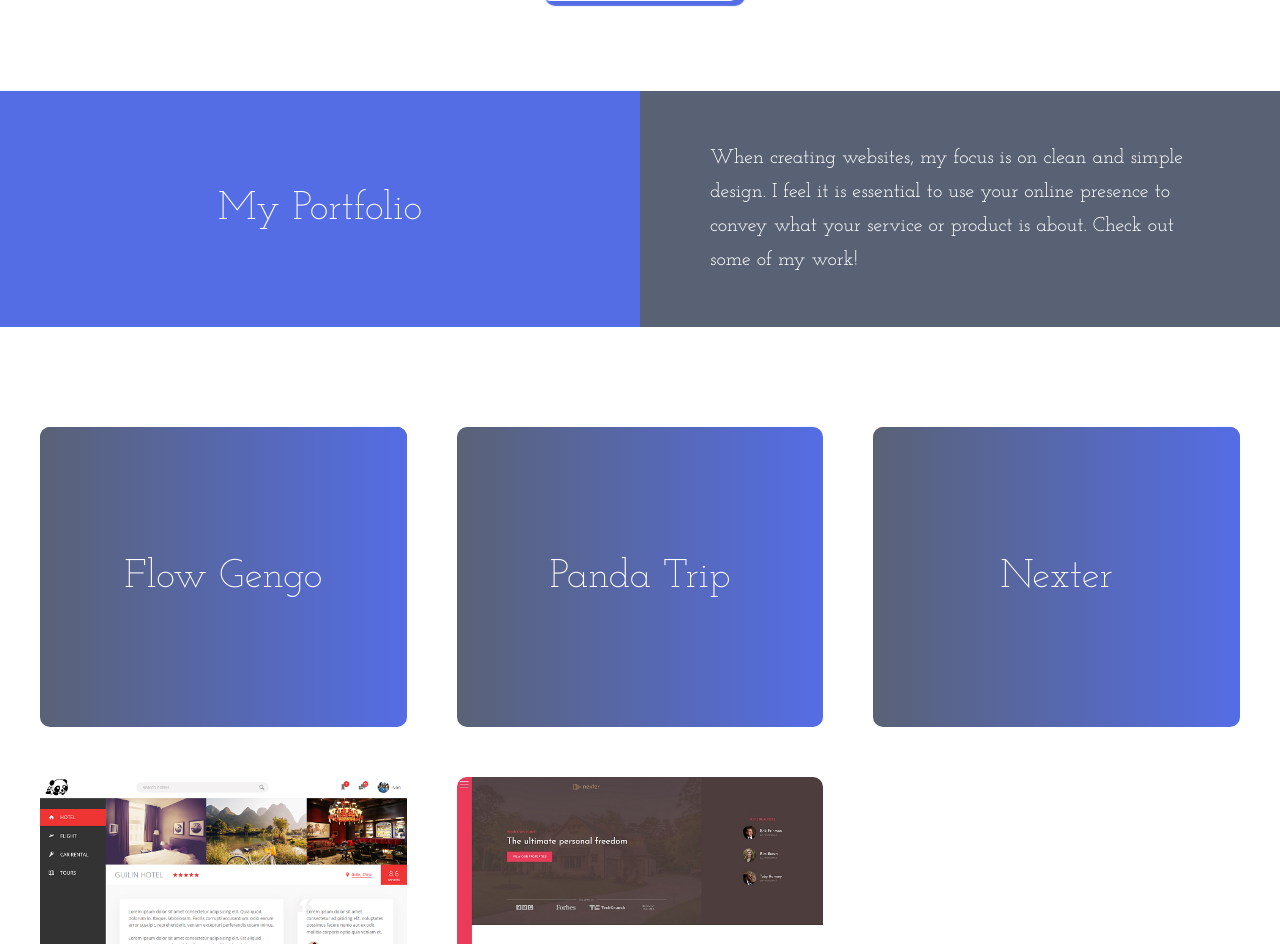
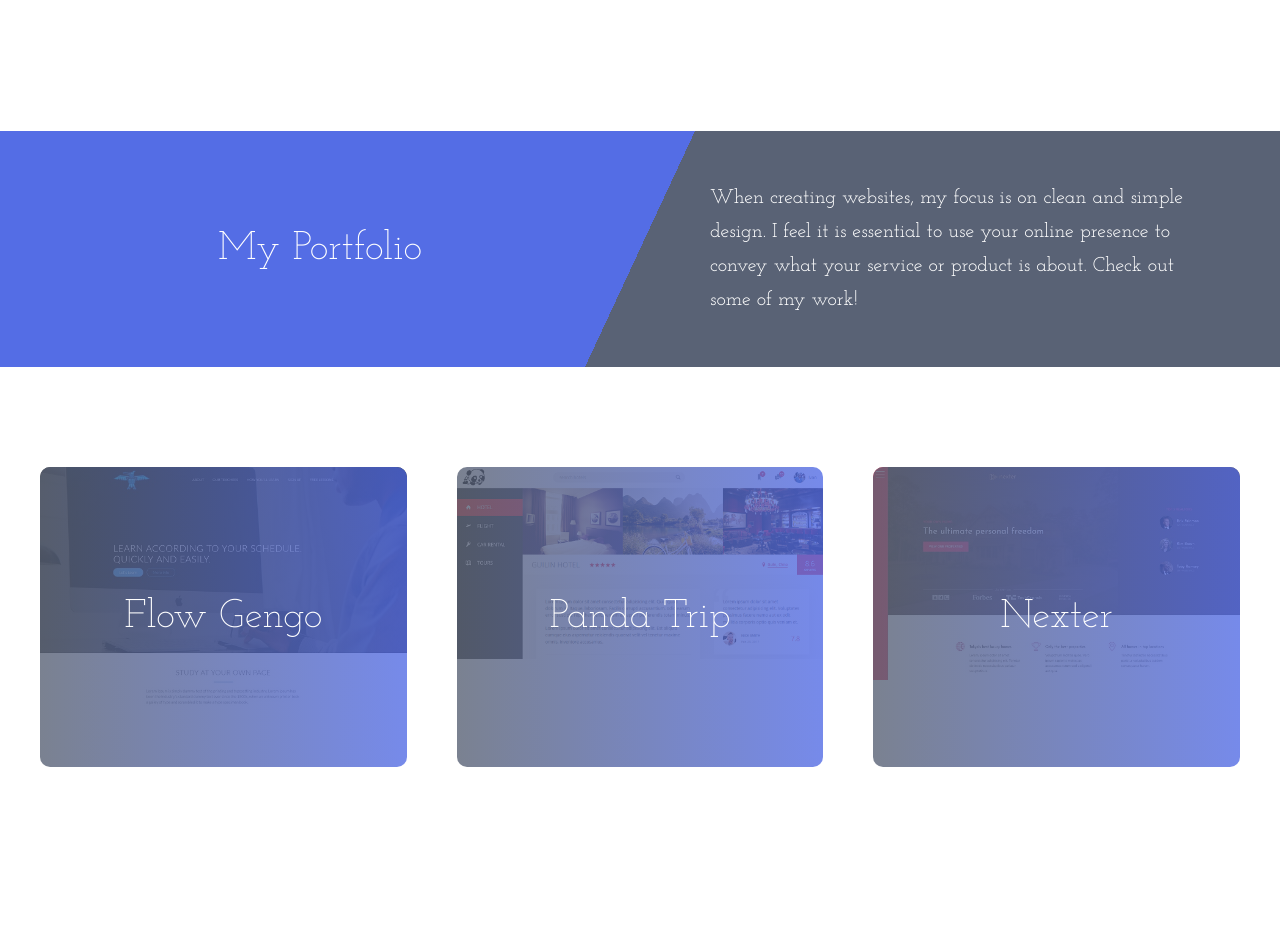
Before and after one commit to ivanvgarcia/MyPortfolio, a PHP site: page / in a window 1280 px wide. Shown: the part 569-1513 px from the top of the page. Run offline with PHP 8.4, Linux system fonts and the light colour scheme; some libraries are stand-ins or nearby versions.

Commit message:
Media Queries
- Added the breakpoints for different devices.
- Added a utilities class for section margins.

```diff
--- a/css/style.css
+++ b/css/style.css
@@ -1,6 +1,17 @@
+.u-margin-top-bottom {
+  margin: 4rem 0; }
+
 /*
-    grey-color: #777777;
-    black-color:
+0 - 600PX: PHONE
+600 - 900PX: TABLET PORTRAIT
+900 - 1200PX: TABLET LANDSCAPE
+*/
+/*
+$BREAKPOINT ARGUMENT CHOICES:
+- phone
+- tab-port
+- tab-land
+- desktop
 */
 *,
 *::before,
@@ -140,10 +175,13 @@ option:not(:checked) {
     grid-template-columns: repeat(2, 1fr);
     justify-items: center;
     align-items: center;
-    background-image: linear-gradient(to right, #546de5 0, #546de5 50%, #596275 50%);
+    background-image: linear-gradient(115deg, #546de5 0, #546de5 50%, #596275 50%);
     padding: 5rem 0; }
+    @media (max-width: 37.5em) {
+      .portfolio__header {
+        grid-template-columns: 1fr; } }
   .portfolio__heading {
-    color: white;
+    color: #fff;
     font-size: 4rem;
     font-weight: 300; }
   .portfolio__details {
@@ -174,11 +221,11 @@ option:not(:checked) {
     transform: translate(-50%, -50%);
     opacity: 0;
     cursor: pointer; }
-  .project__title {
+  .project__overlay {
     display: flex;
     justify-content: center;
     align-items: center;
-    background-image: linear-gradient(-90deg, #546de5, #596275);
+    background-image: linear-gradient(-90deg, rgba(84, 109, 229, 0.8), rgba(89, 98, 117, 0.8));
     color: #fff;
     position: absolute;
     top: 0;
--- a/index.html
+++ b/index.html
@@ -11,14 +11,14 @@
         crossorigin="anonymous">
     <link href="https://fonts.googleapis.com/css?family=Josefin+Slab:300,400,600,700" rel="stylesheet">
 
-    <title>Document</title>
+    <title>Ivan Garcia</title>
 </head>
 
 <body>
     <nav class="main-nav">
         <ul class="main-nav__list">
             <li class="main-nav__item">
-                <img class="main-nav__logo" src="img/logo.jpg" alt="" srcset="">
+                <img class="main-nav__logo" src="img/logo.jpg" alt="logo image">
             </li>
             <li class="main-nav__item">
                 <a href="#" class="main-nav__link">
@@ -41,11 +41,11 @@
         </div>
     </section>
 
-    <section class="portfolio">
+    <section class="portfolio u-margin-top-bottom">
         <div class="portfolio__header">
-            <div class="portfolio__heading">
+            <h2 class="portfolio__heading">
                 My Portfolio
-            </div>
+            </h2>
             <div class="portfolio__details">
                 When creating websites, my focus is on clean and simple design. I feel it is essential to use your online presence to convey
                 what your service or product is about. Check out some of my work!
@@ -53,7 +53,7 @@
         </div>
 
         <div class="projects">
-            <div class="project project-1">
+            <div class="project">
                 <div class="project__details">
                     <img class="project__img" src="img/project-1.jpg" alt="">
                     <button class="btn project__btn">
@@ -63,12 +63,12 @@
                         </span>
                     </button>
                 </div>
-                <div class="project__title">
+                <div class="project__overlay">
                     Flow Gengo
                 </div>
             </div>
 
-            <div class="project project-1">
+            <div class="project">
                 <div class="project__details">
                     <img class="project__img" src="img/project-2.png" alt="">
                     <button class="btn project__btn">
@@ -78,12 +78,12 @@
                         </span>
                     </button>
                 </div>
-                <div class="project__title">
+                <div class="project__overlay">
                     Panda Trip
                 </div>
             </div>
 
-            <div class="project project-1">
+            <div class="project">
                 <div class="project__details">
                     <img class="project__img" src="img/project-3.jpg" alt="">
                     <button class="btn project__btn">
@@ -93,28 +93,16 @@
                         </span>
                     </button>
                 </div>
-                <div class="project__title">
+                <div class="project__overlay">
                     Nexter
                 </div>
             </div>
 
-            <div class="project project-1">
-                <img class="project__img" src="img/project-2.png" alt="">
-                <div class="project__details">
-                    Panda Trip
-                </div>
-            </div>
 
-            <div class="project project-1">
-                <img class="project__img" src="img/project-3.jpg" alt="">
-                <div class="project__details">
-                    Nexter
-                </div>
-            </div>
         </div>
     </section>
 
-    <section class="section-contact">
+    <section class="section-contact u-margin-top-bottom">
         <div class="bg-video">
             <video class="bg-video__content" autoplay muted loop>
                 <source src="img/Workaholic.mp4" type="video/mp4">
@@ -176,7 +164,7 @@
                     </label>
                 </div>
                 <div class="contact-form__input">
-                    <textarea name="message" id="message" cols="40" rows="10"></textarea>
+                    <textarea name="message" id="message" cols="30" rows="10"></textarea>
                 </div>
                 <div class="contact-form__btn">
                     <input type="submit" value="Submit" class="btn">
@@ -185,7 +173,7 @@
         </div>
     </section>
 
-    <footer>
+    <footer class="u-margin-top-bottom">
         <div class="logo">
             <img class="logo__image" src="img/logo.jpg" alt="">
         </div>
--- a/sass/main.scss
+++ b/sass/main.scss
@@ -1,13 +1,44 @@
-/*
-    grey-color: #777777;
-    black-color:
-*/
-
+// COLORS
 $primary-color: #546de5;
 $primary-color-light: #778beb;
 $primary-color-dark: #334499;
-$secondary-color: #d0cdfe;
+$secondary-color: #f8a5c2;
 $secondary-color-dark: #8a82fc;
+$grey-color: #596275;
+$grey-color-dark: #272727;
+
+// UTILITY CLASSES
+
+.u-margin-top-bottom { margin: 4rem 0 };
+
+// MIXINS
+
+/*
+0 - 600PX: PHONE
+600 - 900PX: TABLET PORTRAIT
+900 - 1200PX: TABLET LANDSCAPE
+*/
+
+/*
+$BREAKPOINT ARGUMENT CHOICES:
+- phone
+- tab-port
+- tab-land
+- desktop
+*/
+
+@mixin respond($breakpoint) {
+    @if $breakpoint == phone {
+        @media (max-width: 37.5em) { @content }; //600px
+    }
+    @if $breakpoint == tab-port {
+        @media (max-width: 56.25em) { @content }; //900px
+    }
+    @if $breakpoint == desktop {
+        @media (max-width: 75em) { @content }; //1200px
+    }
+}
+
 *,
 *::before,
 *::after {
@@ -18,6 +49,13 @@ $secondary-color-dark: #8a82fc;
 
 html {
     font-size: 62.5%;
+
+    @include respond(desktop) {
+        font-size: 56.25%;
+    }
+    @include respond(tab-port) {
+        font-size: 50%;
+    }
 }
 
 body {
@@ -97,9 +135,15 @@ option:not(:checked) {
         opacity: 0;
         transform: translateY(-40px);
         animation: fadein 1s forwards;
+        @include respond(phone) {
+            margin: 0 3rem;
+        }
     }
     &__logo {
-        width: 75px;
+        width: 7.5rem;
+        @include respond(phone) {
+            width: 7rem;
+        }
     }
     &__link:link,
     &__link:visited {
@@ -111,6 +155,9 @@ option:not(:checked) {
         font-size: 1.6rem;
         font-weight: 600;
         transition: all 0.1s ease-in;
+        @include respond(phone) {
+            border: 1px solid $primary-color
+        }
     }
     &__link:hover {
         background-color: $primary-color;
@@ -132,24 +179,30 @@ option:not(:checked) {
         }
     }
     &__photo {
-        border-radius: 10px;
+        border-radius: 5px;
         overflow: hidden;
-        height: 190px;
-        box-shadow: 5px 5px 1px $primary-color;
+        height: 19rem;
         opacity: 0;
         transform: translateY(-40px);
         transition: box-shadow .2s ease-out;
         animation: fadein 1s forwards; //group nav, head, photo animation
+        @include respond(phone) {
+            margin-top: 4rem;
+            height: 18rem;
+        }
     }
     &__photo img {
-        width: 200px;
+        width: 20rem;
         transition: all .2s ease-in;
+        @include respond(phone) {
+            width: 18rem;
+        }
     }
     &__photo img:hover {
         transform: scale(1.1) rotate(-6deg);
     }
     &__heading {
-        color: #000000;
+        color: $grey-color-dark;
         letter-spacing: 0.2px;
         line-height: 1.9;
         text-align: center;
@@ -164,6 +217,9 @@ option:not(:checked) {
         &-sub {
             font-size: 5rem;
             font-weight: 300;
+            @include respond(phone) {
+                font-size: 4rem;
+            }
         }
     }
 }
@@ -175,11 +231,14 @@ option:not(:checked) {
         grid-template-columns: repeat(2, 1fr);
         justify-items: center;
         align-items: center;
-        background-image: linear-gradient(to right, $primary-color 0, $primary-color 50%, #596275 50%);
+        background-image: linear-gradient(115deg, $primary-color 0, $primary-color 50%, $grey-color 50%);
         padding: 5rem 0;
+        @include respond(phone) {
+            grid-template-columns: 1fr;
+        }
     }
     &__heading {
-        color: white;
+        color: #fff;
         font-size: 4rem;
         font-weight: 300;
     }
@@ -191,12 +250,18 @@ option:not(:checked) {
 }
 
 .projects {
+    grid-column: 1 / -1;
     display: grid;
     grid-gap: 5rem;
     grid-template-columns: repeat(3, 1fr);
-    grid-column: 1 / -1;
     max-width: 120rem;
     margin: 10rem auto;
+    @include respond(desktop) {
+        max-width: 100rem;
+    }
+    @include respond(phone) {
+        grid-template-columns: 1fr;
+    }
 }
 
 .project {
@@ -204,6 +269,9 @@ option:not(:checked) {
     overflow: hidden;
     height: 300px;
     border-radius: 10px;
+    @include respond(phone) {
+        border-radius: 0;
+    }
     &__img {
         width: 100%;
         transition: all .3s ease-in .1s;
@@ -216,11 +284,11 @@ option:not(:checked) {
         opacity: 0;
         cursor: pointer;
     }
-    &__title {
+    &__overlay {
         display: flex;
         justify-content: center;
         align-items: center;
-        background-image: linear-gradient(-90deg, $primary-color, #596275);
+        background-image: linear-gradient(-90deg, rgba($primary-color, .8), rgba($grey-color, .8));
         color: #fff;
         position: absolute;
         top: 0;
```
Also changed, not shown: other parts of css/style.css (+45 -60 lines), other parts of sass/main.scss (+4 -70 lines).
